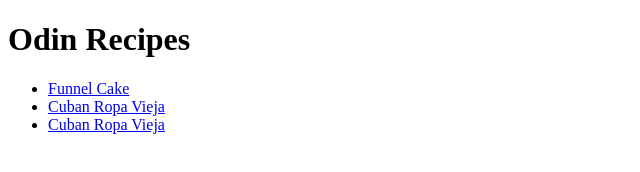
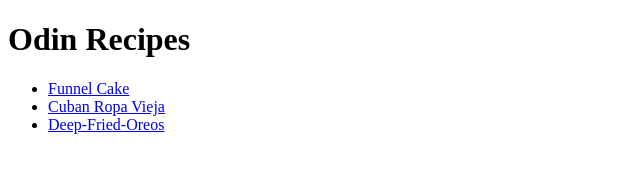
Before and after one commit to bigfantalove/odin-recipes, a plain HTML site: page index.html in a window 1280 px wide. Shown: the full height of the page, 0-640 px from the left. Drawn offline with Linux system fonts and the light colour scheme.

Commit message:
modification de la liste des liens (correction) dans l'index

```diff
--- a/index.html
+++ b/index.html
@@ -11,7 +11,7 @@
 <ul>
    <li><a href="recipes/Funnel-Cake.html" target="_blank" rel="noopener noreferrer">Funnel Cake</a></li>
    <li><a href="recipes/Cuban-Ropa-Vieja.html" target="_blank" rel="noopener noreferrer">Cuban Ropa Vieja</a></li>
-   <li><a href="recipes/Deep-Fried-Oreos.html" target="_blank" rel="noopener noreferrer">Cuban Ropa Vieja</a></li>
+   <li><a href="recipes/Deep-Fried-Oreos.html" target="_blank" rel="noopener noreferrer">Deep-Fried-Oreos</a></li>
 </ul>
 
 </body>
```
